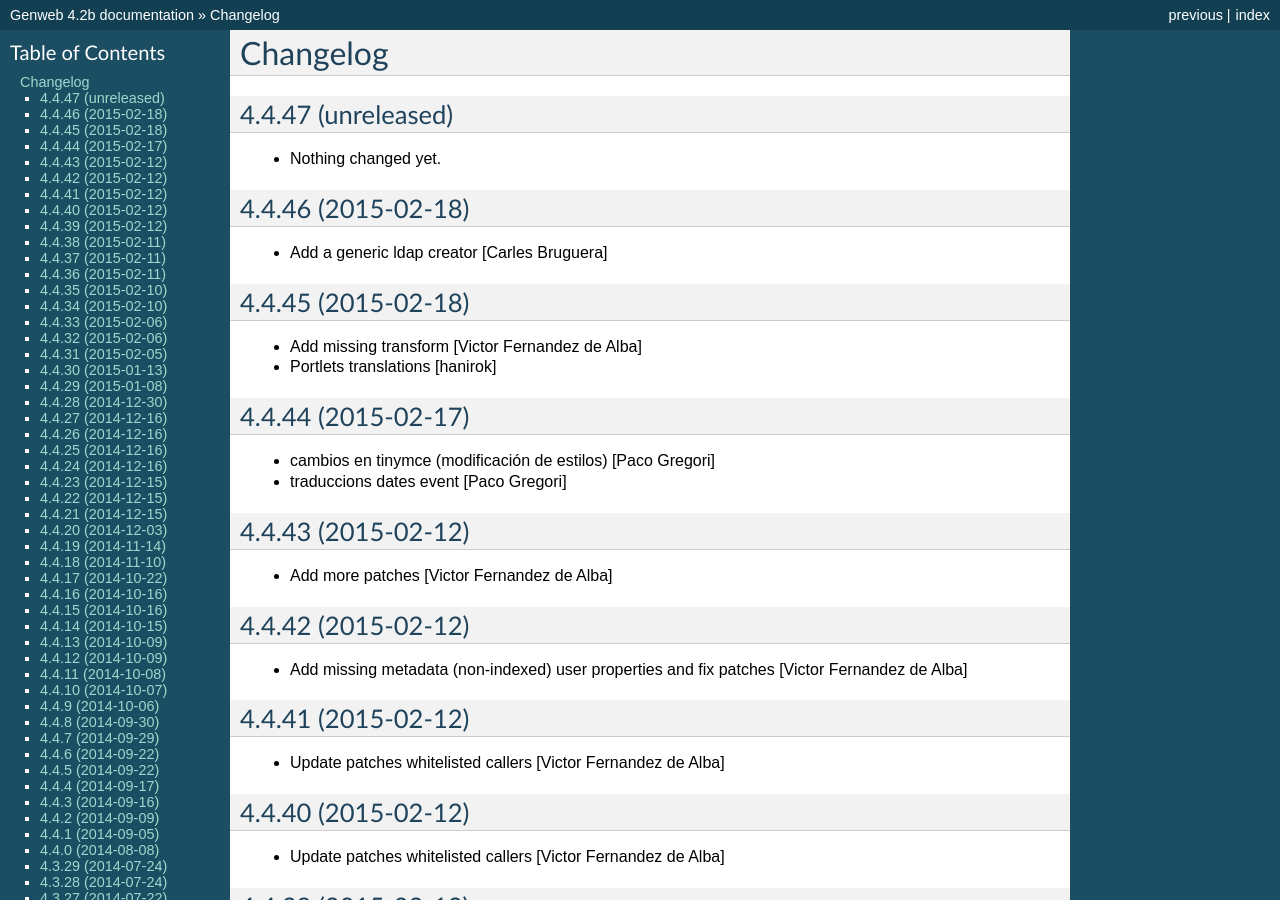
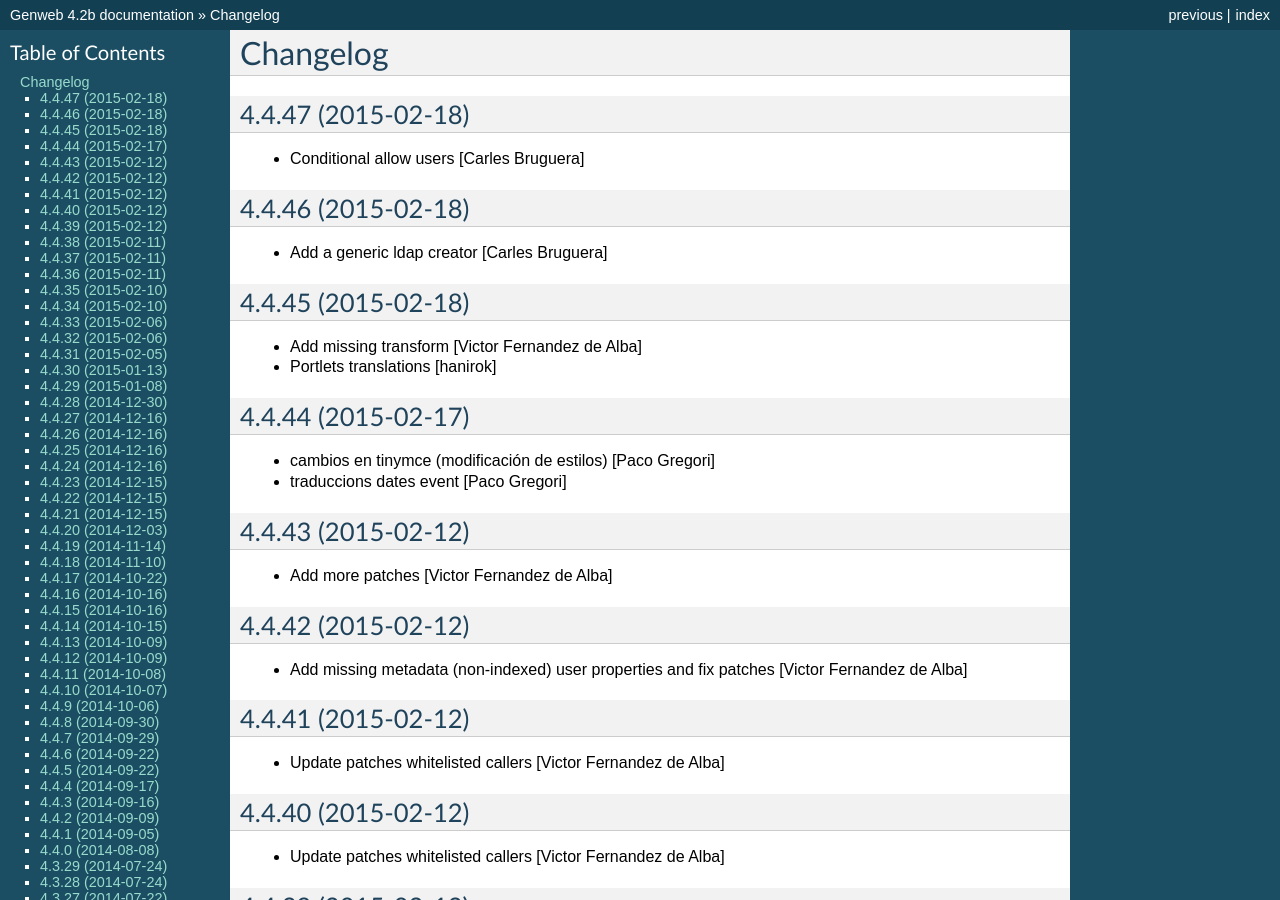
Before and after one commit to UPCnet/genweb.core, a Sphinx documentation site: the page built from docs/HISTORY.rst, in a window 1280 px wide and 900 px high. Built offline with Sphinx 7.4.7, drawn with Linux system fonts in a browser that asks for light colours.

Commit message:
Preparing release 4.4.47

```diff
--- a/docs/HISTORY.rst
+++ b/docs/HISTORY.rst
@@ -1,11 +1,10 @@
 Changelog
 =========
 
-4.4.47 (unreleased)
+4.4.47 (2015-02-18)
 -------------------
 
-- Nothing changed yet.
-
+* Conditional allow users [Carles Bruguera]
 
 4.4.46 (2015-02-18)
 -------------------
--- a/setup.py
+++ b/setup.py
@@ -1,7 +1,7 @@
 from setuptools import setup, find_packages
 import os
 
-version = '4.4.47.dev0'
+version = '4.4.47'
 
 README = open("README.rst").read()
 HISTORY = open(os.path.join("docs", "HISTORY.rst")).read()
```
